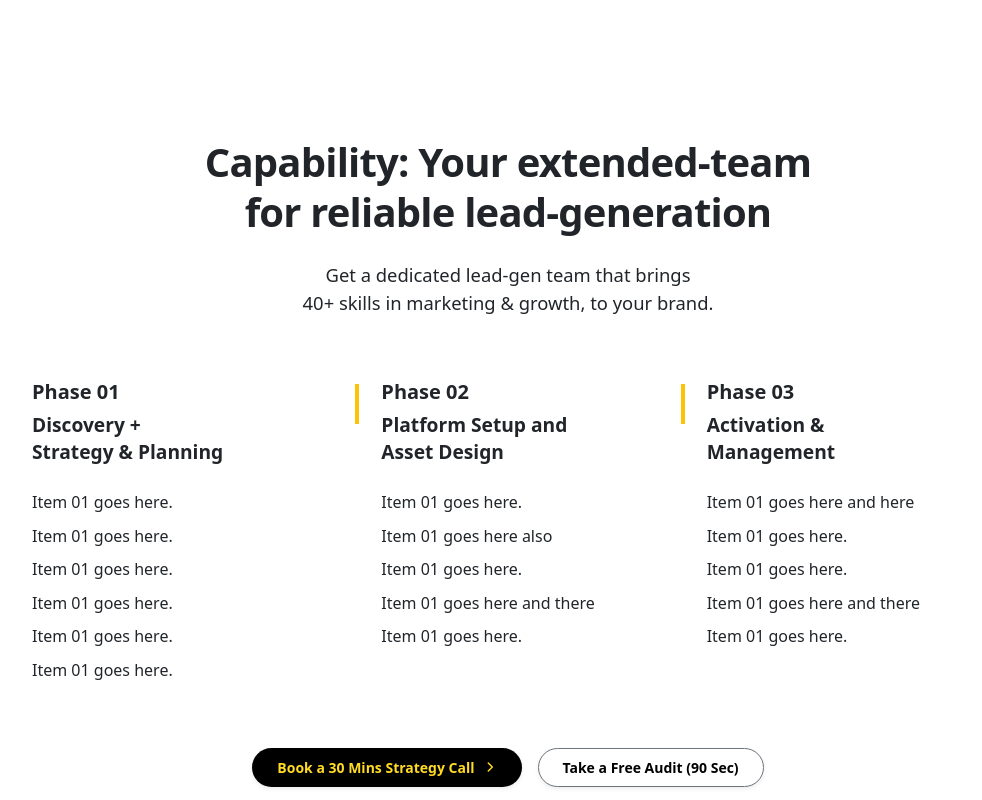
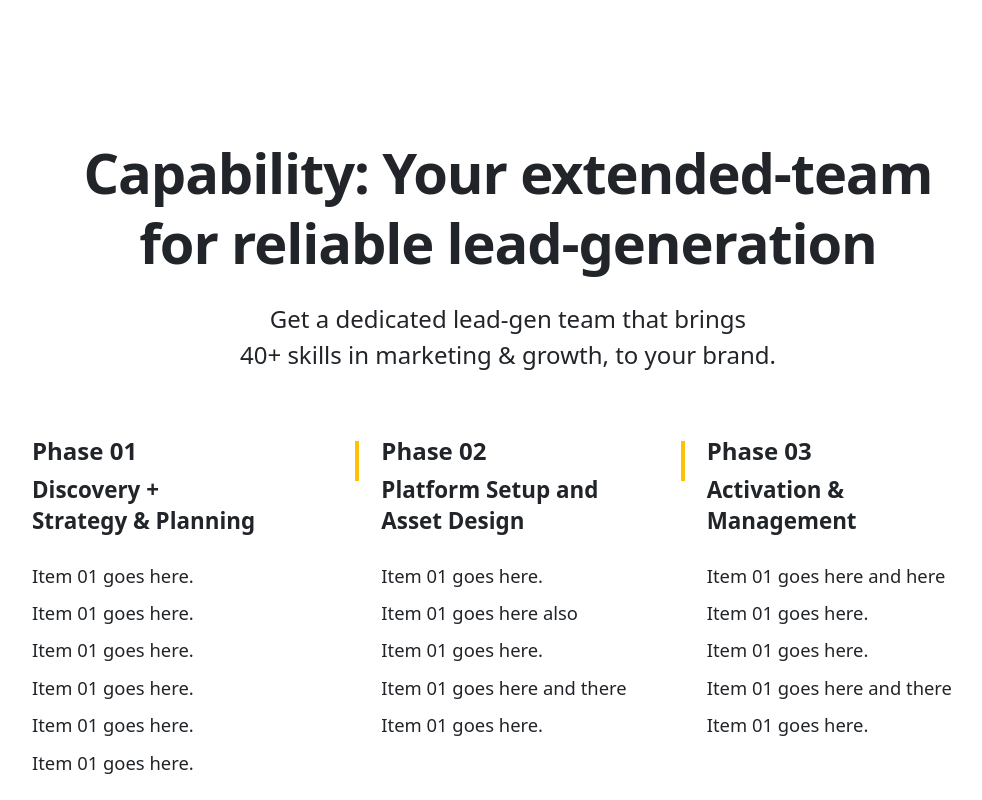
Before and after one commit to shramanth-sulake/media_jenie2, a React (Vite) app: page / in a window 1280 px wide. Shown: the part 4280-5080 px from the top of the page, without its empty margins (132-1114 px from the left). Built offline with nearby package versions, Linux system fonts and the light colour scheme.

Commit message:
Increase font sizes in CapabilitySection for better readability

```diff
--- a/src/components/CapabilitySection.jsx
+++ b/src/components/CapabilitySection.jsx
@@ -5,10 +5,10 @@ const CapabilitySection = () => {
         <div className="w-100 bg-white py-5 d-flex flex-column align-items-center">
             <div className="container px-4 py-5" style={{ maxWidth: '1000px' }}>
                 <div className="text-center mb-5">
-                    <h2 className="fw-bold text-dark mb-4" style={{ fontSize: '2.5rem', lineHeight: '1.25', letterSpacing: '-0.02em', color: '#2b2b2b' }}>
+                    <h2 className="fw-bold text-dark mb-4" style={{ fontSize: '3.5rem', lineHeight: '1.25', letterSpacing: '-0.02em', color: '#2b2b2b' }}>
                         Capability: Your extended-team <br className="d-none d-md-block" /> for reliable lead-generation
                     </h2>
-                    <p className="text-dark" style={{ fontSize: '1.15rem', color: '#333', fontWeight: '500' }}>
+                    <p className="text-dark" style={{ fontSize: '1.5rem', color: '#333', fontWeight: '500' }}>
                         Get a dedicated lead-gen team that brings <br className="d-none d-md-block" /> 40+ skills in marketing & growth, to your brand.
                     </p>
                 </div>
@@ -17,12 +17,12 @@ const CapabilitySection = () => {
                     {/* Phase 01 */}
                     <div className="col-12 col-md-4">
                         <div className="pe-md-3">
-                            <h4 className="fw-bold mb-2 text-dark" style={{ fontSize: '1.25rem', color: '#333' }}>Phase 01</h4>
-                            <h5 className="fw-bold mb-4 text-dark" style={{ fontSize: '1.2rem', color: '#333', lineHeight: '1.4' }}>
+                            <h4 className="fw-bold mb-2 text-dark" style={{ fontSize: '1.5rem', color: '#333' }}>Phase 01</h4>
+                            <h5 className="fw-bold mb-4 text-dark" style={{ fontSize: '1.4rem', color: '#333', lineHeight: '1.4' }}>
                                 Discovery + <br />
                                 Strategy & Planning
                             </h5>
-                            <ul className="list-unstyled text-dark" style={{ fontSize: '1rem', color: '#444', fontWeight: '500', lineHeight: '1.6' }}>
+                            <ul className="list-unstyled text-dark" style={{ fontSize: '1.15rem', color: '#444', fontWeight: '500', lineHeight: '1.6' }}>
                                 <li className="mb-2">Item 01 goes here.</li>
                                 <li className="mb-2">Item 01 goes here.</li>
                                 <li className="mb-2">Item 01 goes here.</li>
@@ -39,12 +39,12 @@ const CapabilitySection = () => {
                         <div className="d-none d-md-block bg-warning position-absolute" style={{ width: '4px', height: '40px', left: 0, top: '4px', marginLeft: '10px' }}></div>
 
                         <div className="ps-md-4">
-                            <h4 className="fw-bold mb-2 text-dark" style={{ fontSize: '1.25rem', color: '#333' }}>Phase 02</h4>
-                            <h5 className="fw-bold mb-4 text-dark" style={{ fontSize: '1.2rem', color: '#333', lineHeight: '1.4' }}>
+                            <h4 className="fw-bold mb-2 text-dark" style={{ fontSize: '1.5rem', color: '#333' }}>Phase 02</h4>
+                            <h5 className="fw-bold mb-4 text-dark" style={{ fontSize: '1.4rem', color: '#333', lineHeight: '1.4' }}>
                                 Platform Setup and <br />
                                 Asset Design
                             </h5>
-                            <ul className="list-unstyled text-dark" style={{ fontSize: '1rem', color: '#444', fontWeight: '500', lineHeight: '1.6' }}>
+                            <ul className="list-unstyled text-dark" style={{ fontSize: '1.15rem', color: '#444', fontWeight: '500', lineHeight: '1.6' }}>
                                 <li className="mb-2">Item 01 goes here.</li>
                                 <li className="mb-2">Item 01 goes here also</li>
                                 <li className="mb-2">Item 01 goes here.</li>
@@ -60,12 +60,12 @@ const CapabilitySection = () => {
                         <div className="d-none d-md-block bg-warning position-absolute" style={{ width: '4px', height: '40px', left: 0, top: '4px', marginLeft: '10px' }}></div>
 
                         <div className="ps-md-4">
-                            <h4 className="fw-bold mb-2 text-dark" style={{ fontSize: '1.25rem', color: '#333' }}>Phase 03</h4>
-                            <h5 className="fw-bold mb-4 text-dark" style={{ fontSize: '1.2rem', color: '#333', lineHeight: '1.4' }}>
+                            <h4 className="fw-bold mb-2 text-dark" style={{ fontSize: '1.5rem', color: '#333' }}>Phase 03</h4>
+                            <h5 className="fw-bold mb-4 text-dark" style={{ fontSize: '1.4rem', color: '#333', lineHeight: '1.4' }}>
                                 Activation & <br />
                                 Management
                             </h5>
-                            <ul className="list-unstyled text-dark" style={{ fontSize: '1rem', color: '#444', fontWeight: '500', lineHeight: '1.6' }}>
+                            <ul className="list-unstyled text-dark" style={{ fontSize: '1.15rem', color: '#444', fontWeight: '500', lineHeight: '1.6' }}>
                                 <li className="mb-2">Item 01 goes here and here</li>
                                 <li className="mb-2">Item 01 goes here.</li>
                                 <li className="mb-2">Item 01 goes here.</li>
@@ -78,13 +78,13 @@ const CapabilitySection = () => {
 
                 {/* Buttons */}
                 <div className="d-flex flex-column flex-sm-row align-items-center justify-content-center gap-3 w-100 mt-4">
-                    <button className="btn rounded-pill fw-bold d-flex align-items-center justify-content-center shadow-sm px-4 py-2" style={{ backgroundColor: '#000', color: '#ffdb24', fontSize: '14px' }}>
+                    <button className="btn rounded-pill fw-bold d-flex align-items-center justify-content-center shadow-sm px-4 py-2" style={{ backgroundColor: '#000', color: '#ffdb24', fontSize: '16px' }}>
                         Book a 30 Mins Strategy Call
-                        <svg className="ms-2" style={{ width: '14px', height: '14px' }} fill="none" stroke="currentColor" viewBox="0 0 24 24">
+                        <svg className="ms-2" style={{ width: '16px', height: '16px' }} fill="none" stroke="currentColor" viewBox="0 0 24 24">
                             <path strokeLinecap="round" strokeLinejoin="round" strokeWidth="2.5" d="M9 5l7 7-7 7"></path>
                         </svg>
                     </button>
-                    <button className="btn btn-light rounded-pill fw-bold border border-secondary shadow-sm px-4 py-2" style={{ backgroundColor: '#fff', color: '#000', fontSize: '14px' }}>
+                    <button className="btn btn-light rounded-pill fw-bold border border-secondary shadow-sm px-4 py-2" style={{ backgroundColor: '#fff', color: '#000', fontSize: '16px' }}>
                         Take a Free Audit (90 Sec)
                     </button>
                 </div>
```
